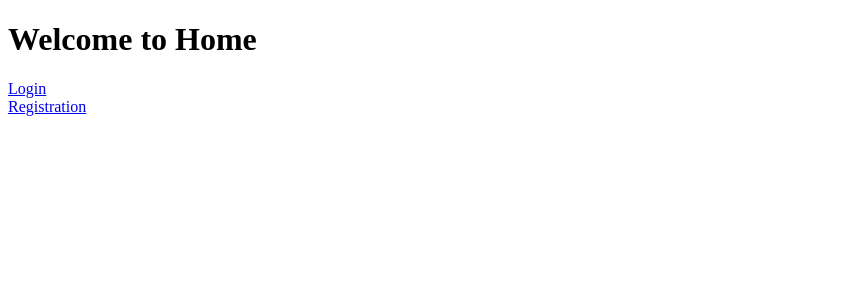
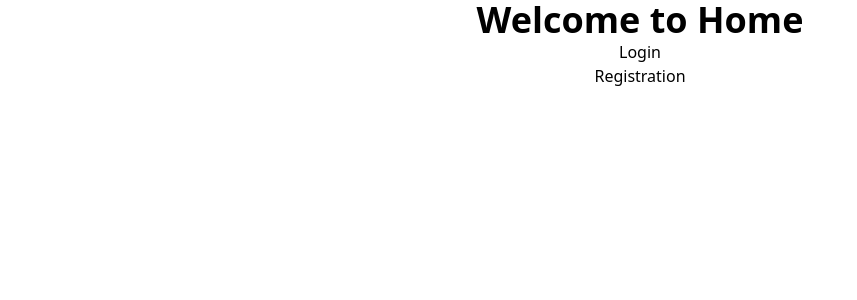
Before and after one commit to aftabrakinsad/PG-APWT-FT-FE, a Next.js app: page / in a window 1280 px wide. Shown: the top 300 px of the page, without its empty margins (0-857 px from the left). Built offline with nearby package versions, Linux system fonts and the light colour scheme.

Commit message:
NextJs - FinalTerm - FrontEnd

```diff
--- a/package.json
+++ b/package.json
@@ -9,8 +9,14 @@
     "lint": "next lint"
   },
   "dependencies": {
+    "axios": "^1.4.0",
     "next": "13.4.12",
     "react": "18.2.0",
     "react-dom": "18.2.0"
+  },
+  "devDependencies": {
+    "autoprefixer": "^10.4.14",
+    "postcss": "^8.4.27",
+    "tailwindcss": "^3.3.3"
   }
 }
--- /dev/null
+++ b/pages/axios.js
@@ -0,0 +1,37 @@
+import React,{useState} from 'react';
+import axios from 'axios';
+
+function APP()
+{
+    const [data,setData] = useState([]);
+    async function fetcUser()
+    {
+        try
+        {
+            const response = await axios.get('http://localhost:3001/admin/index');
+            setData(response.data);
+        }
+        catch(error)
+        {
+            console.error('The Error is',error);
+        }
+    }
+    fetcUser();
+    return(
+        <div className='bg-gray-700'>
+            <ul>
+                {
+                    data.map(user =>
+                    <li className='text-white' key={user.id}>
+                        <span>Name: {user.username}</span><br></br>
+                        <span>Email: {user.email}</span><br></br>
+                        {/* {user.password}<br></br> */}
+                        <span>Address: {user.address}</span><br></br>
+                    </li>
+                    )
+                }
+            </ul>
+        </div>
+    );
+}
+export default APP;
--- /dev/null
+++ b/postcss.config.js
@@ -0,0 +1,6 @@
+module.exports = {
+  plugins: {
+    tailwindcss: {},
+    autoprefixer: {},
+  },
+}
--- /dev/null
+++ b/tailwind.config.js
@@ -0,0 +1,15 @@
+/** @type {import('tailwindcss').Config} */
+module.exports = {
+  content: [
+    "./app/**/*.{js,ts,jsx,tsx,mdx}",
+    "./pages/**/*.{js,ts,jsx,tsx,mdx}",
+    "./components/**/*.{js,ts,jsx,tsx,mdx}",
+
+    // Or if using `src` directory:
+    "./src/**/*.{js,ts,jsx,tsx,mdx}",
+  ],
+  theme: {
+    extend: {},
+  },
+  plugins: [],
+}
```
Also changed, not shown: styles/globals.css (+3 -107 lines), 1 other file (tests, documents, lock files or other folders).
